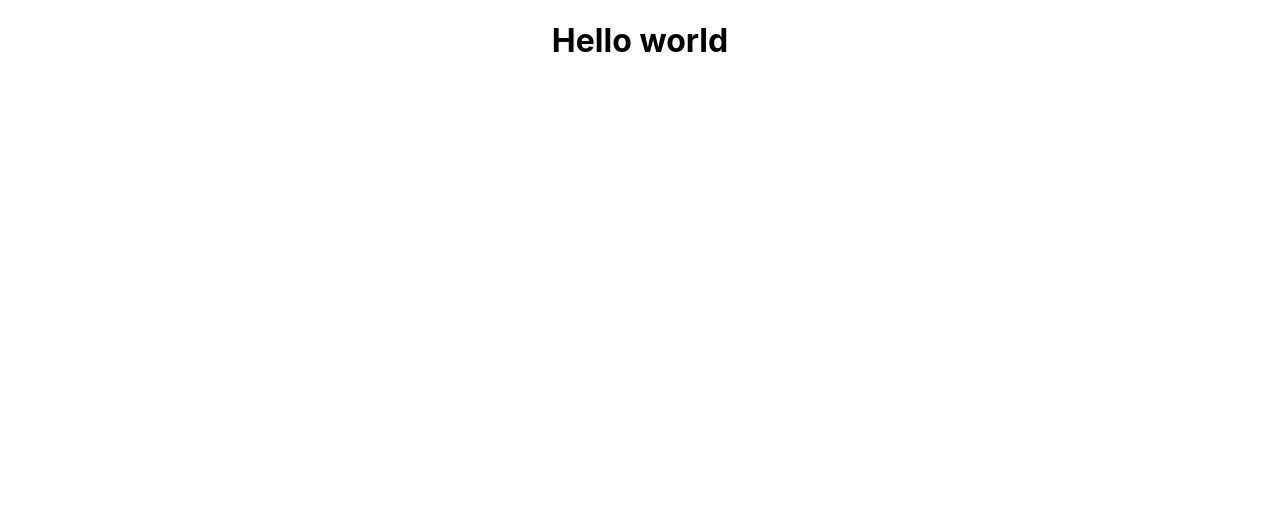
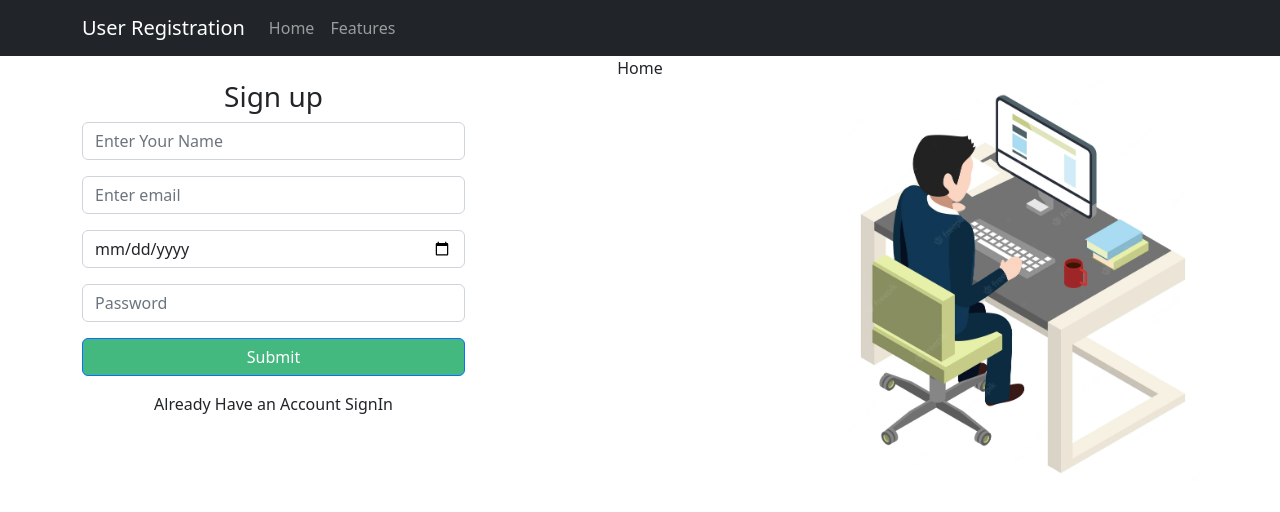
Before and after one commit to krRahul10/Login_Signup, a React (Create React App) app in the folder react_signup/: page / in a window 1280 px wide. Shown: the top 512 px of the page. Built offline with nearby package versions, Linux system fonts and the light colour scheme.

Commit message:
signup done

```diff
--- a/react_signup/src/App.js
+++ b/react_signup/src/App.js
@@ -1,11 +1,15 @@
 import logo from './logo.svg';
 import './App.css';
-// import 'bootstrap/dist/css/bootstrap.min.css';
+import Header from './Components/Header';
+import 'bootstrap/dist/css/bootstrap.min.css';
+import Home from './Components/Home';
 
 function App() {
   return (
     <div className="App">
-      <h1>Hello world</h1>
+      {/* <h1>Hello world</h1> */}
+      <Header/>
+      <Home/>
     </div>
   );
 }
--- /dev/null
+++ b/react_signup/src/Components/Header.jsx
@@ -0,0 +1,23 @@
+import React from 'react'
+import Container from 'react-bootstrap/Container';
+import Nav from 'react-bootstrap/Nav';
+import Navbar from 'react-bootstrap/Navbar';
+
+const Header = () => {
+  return (
+    <div>
+       <Navbar bg="dark" variant="dark">
+        <Container>
+          <Navbar.Brand href="#home">User Registration</Navbar.Brand>
+          <Nav className="me-auto">
+            <Nav.Link href="#home">Home</Nav.Link>
+            <Nav.Link href="#features">Features</Nav.Link>
+            {/* <Nav.Link href="#pricing">Pricing</Nav.Link> */}
+          </Nav>
+        </Container>
+      </Navbar>
+    </div>
+  )
+}
+
+export default Header
--- /dev/null
+++ b/react_signup/src/Components/Home.jsx
@@ -0,0 +1,60 @@
+import React from "react";
+import Form from "react-bootstrap/Form";
+import Button from "react-bootstrap/Button";
+import Sign_img from "./Sign_img";
+
+const Home = () => {
+  return (
+    <div>
+      Home
+      <div className="container">
+        <section className="d-flex justify-content-between">
+          <div className="left_data" style={{ width: "100%" }}>
+            <h3 className="text-center col-lg-6">Sign up</h3>
+            <Form>
+              <Form.Group className="mb-3 col-lg-6" controlId="formBasicEmail">
+                <Form.Control type="text" placeholder="Enter Your Name" />
+              </Form.Group>
+              <Form.Group className="mb-3 col-lg-6" controlId="formBasicEmail">
+                <Form.Control type="email" placeholder="Enter email" />
+              </Form.Group>
+              <Form.Group className="mb-3 col-lg-6" controlId="formBasicEmail">
+                <Form.Control type="date" placeholder="Enter email" />
+              </Form.Group>
+
+              <Form.Group
+                className="mb-3 col-lg-6"
+                controlId="formBasicPassword"
+              >
+                <Form.Control type="password" placeholder="Password" />
+              </Form.Group>
+
+              <Button
+                variant="primary"
+                className="col-lg-6"
+                type="submit"
+                style={{
+                  marginLeft: "-50%",
+                  backgroundColor: "rgb(67,185,127)",
+                }}
+              >
+                Submit
+              </Button>
+            </Form>
+            <p
+              className="mt-3"
+              style={{
+                marginLeft: "-50%",
+              }}
+            >
+              Already Have an Account <span>SignIn</span>
+            </p>
+          </div>
+          <Sign_img/>
+        </section>
+      </div>
+    </div>
+  );
+};
+
+export default Home;
--- /dev/null
+++ b/react_signup/src/Components/Sign_img.jsx
@@ -0,0 +1,15 @@
+import React from 'react'
+
+const Sign_img = () => {
+  return (
+    <div>
+       <div className="right_data">
+            <div className="sign_img">
+              <img src="./office.webp" alt="" style={{ maxWidth: 350 }} />
+            </div>
+          </div>
+    </div>
+  )
+}
+
+export default Sign_img
```
Also changed, not shown: react_signup/public/office.webp (added), 1 other file (tests, documents, lock files or other folders).
